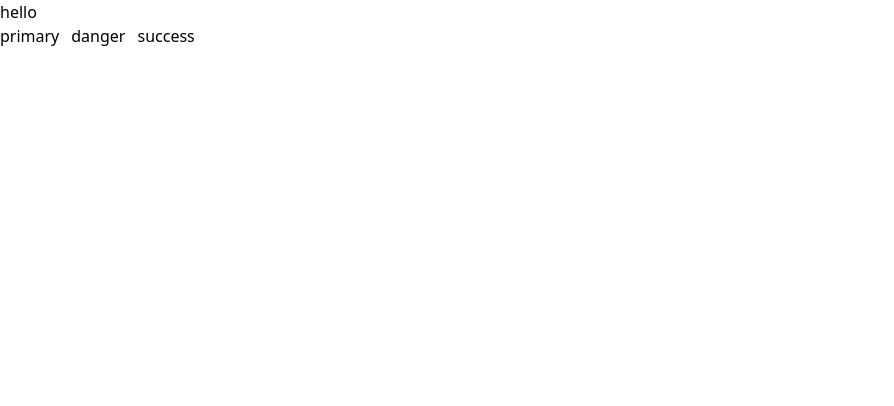
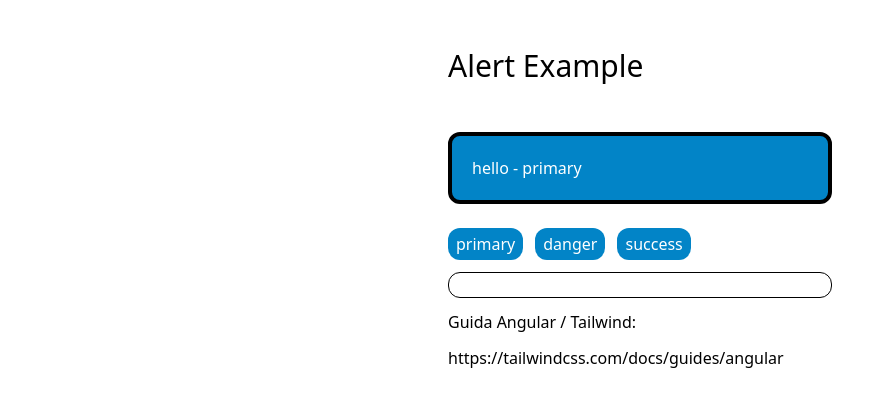
Before and after one commit to andreaborelli/angular17-demo, an Angular app: page / in a window 1280 px wide. Shown: the top 406 px of the page, without its empty margins (0-894 px from the left). Built offline with nearby package versions, Linux system fonts and the light colour scheme.

Commit message:
Tailwind Global css

```diff
--- a/src/app/app.component.ts
+++ b/src/app/app.component.ts
@@ -14,56 +14,43 @@ type Alert = {
   ],
   template: `
     <!-- Tailwind CSS -->
+
+  <div class="centered-page sm flex flex-col gap-3">
+
+      <h1 class="page-title">Alert Example</h1>
     <div
         class="alert"
         [ngClass]="{
           'alert-primary': alert.type === 'primary',
           'alert-danger': alert.type === 'danger',
-        'alert-success': alert.type === 'success',
+          'alert-success': alert.type === 'success'
         }"
       >
-        {{ alert.msg }}
+          {{ alert.msg }} - {{alert.type}}
     </div>
 
       <div class="flex gap-3">
         <button
           class="btn"
-        (click)="alert = {msg: 'hello 1', type: 'primary'}"
-      >primary</button>
+          (click)="alert = {msg: 'hello 1', type: 'primary'}">primary</button>
         <button
           class="btn"
-        (click)="alert = {msg: 'hello 2', type: 'danger'}"
-      >danger</button>
+          (click)="alert = {msg: 'hello 2', type: 'danger'}">danger</button>
         <button
           class="btn"
-        (click)="alert = {msg: 'hello 3', type: 'success'}"
-      >success</button>
+          (click)="alert = {msg: 'hello 3', type: 'success'}">success</button>
+      </div>
+
+    <input type="text">
+
+    <h4>Guida Angular / Tailwind:</h4>
+    <a href="https://tailwindcss.com/docs/guides/angular">https://tailwindcss.com/docs/guides/angular</a>
+
 </div>
 
   `,
 
   styles: `  /* la regola css non viene inserita in un array con parentesi quadre */
-
-.btn {
-      @apply bg-sky-600 px-3 py-1 rounded-xl text-white
-    }
-
-    .alert {
-      @apply border-4 border-black rounded-xl p-5 my-3
-    }
-
-    .alert-primary {
-      @apply bg-sky-600 text-white
-
-    }
-
-    .alert-danger {
-      @apply bg-red-600 text-white
-    }
-
-    .alert-success {
-      @apply bg-green-200 text-black
-    }
 
   `,
 })
@@ -74,9 +61,6 @@ export class AppComponent {
     type: 'primary' // tipo di classe css che voglio applicare
   }
 
-
-
-
   /*
    */
 
--- a/src/styles.css
+++ b/src/styles.css
@@ -2,3 +2,35 @@
 @tailwind base;
 @tailwind components;
 @tailwind utilities;
+
+.centered-page {
+  @apply max-w-screen-lg mx-auto my-6;
+}
+.centered-page.sm {
+  @apply w-96;
+}
+
+.page-title {
+  @apply text-3xl my-6;
+}
+
+.btn {
+  @apply bg-sky-600 px-2 py-1 rounded-xl text-white;
+}
+
+.alert {
+  @apply border-4 border-black rounded-xl p-5 my-3;
+}
+.alert-primary {
+  @apply bg-sky-600 text-white;
+}
+.alert-danger {
+  @apply bg-red-600 text-white;
+}
+.alert-success {
+  @apply bg-green-200 text-black;
+}
+
+input {
+  @apply border border-black rounded-xl px-2;
+}
```
Lines whose indentation alone changed are shown as unchanged.
